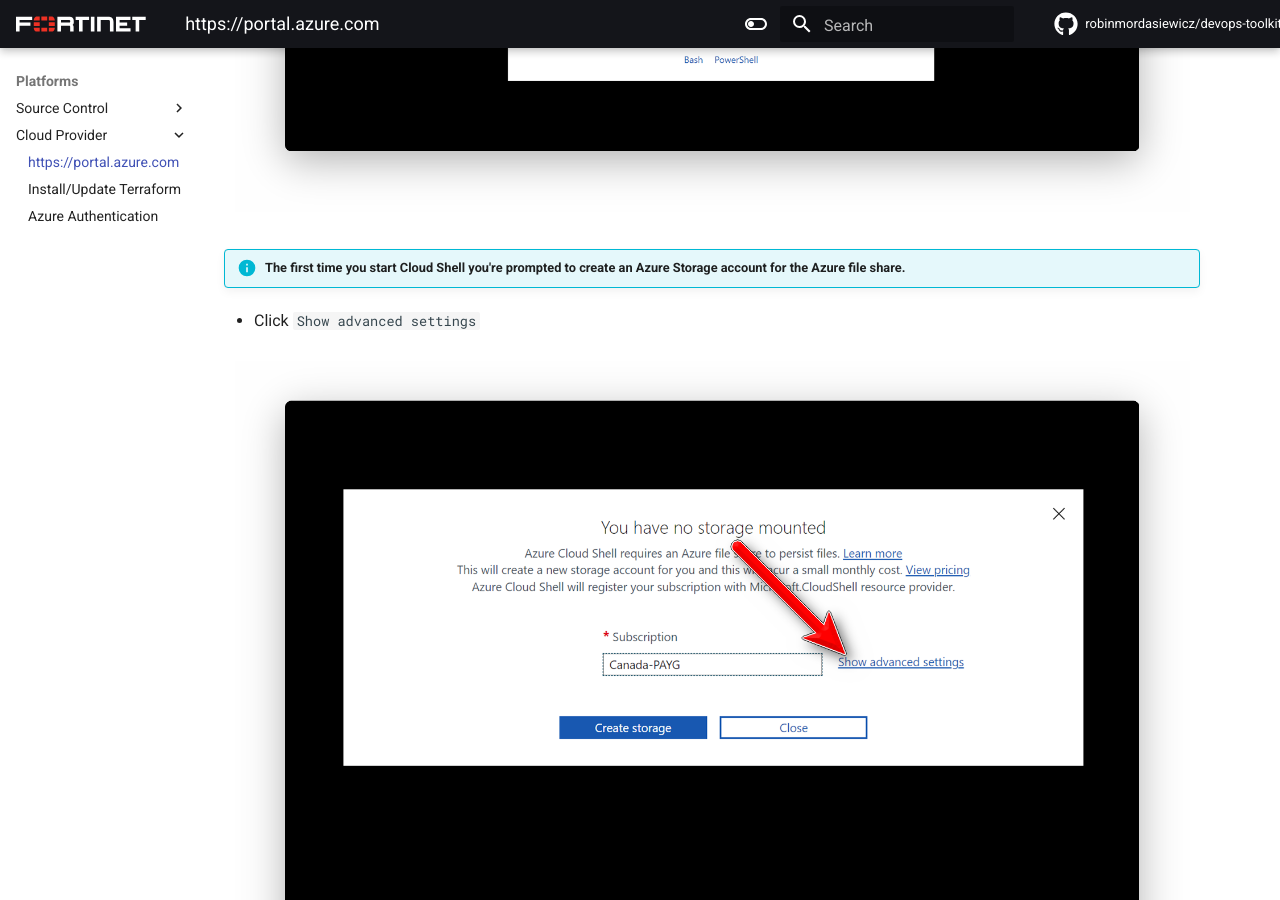
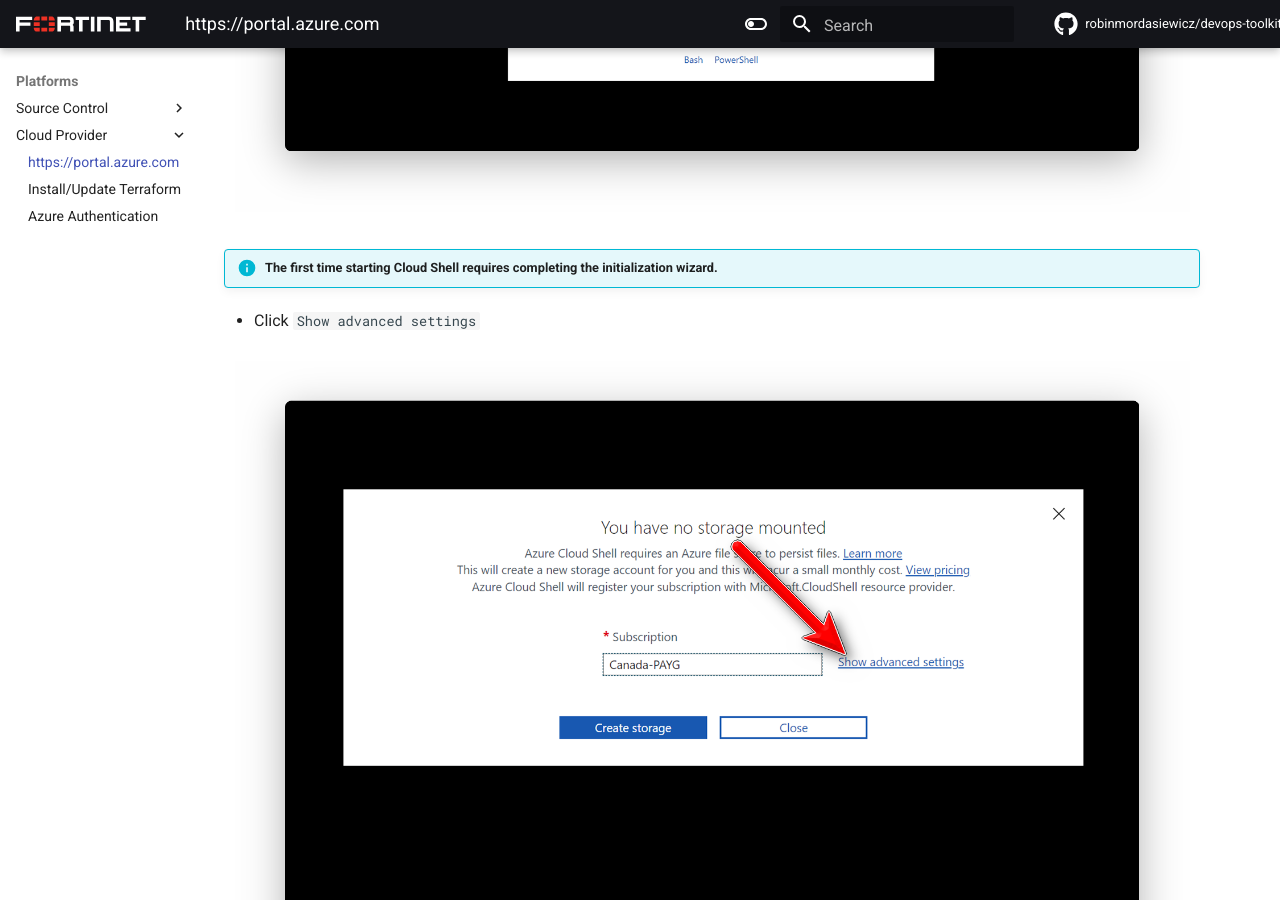
Before and after one commit to robinmordasiewicz/devops-toolkit, an MkDocs documentation site: the page built from docs/Azure-Cloud-Shell.md, in a window 1280 px wide and 900 px high, scrolled down 794 px. Built offline with MkDocs 1.6.1 and Material for MkDocs 9.7.7, drawn with Linux system fonts in a browser that asks for light colours; plug-ins that fetch from the network failed and are left out; comment, search, counter and statistics services are not loaded.

```diff
--- a/docs/Azure-Cloud-Shell.md
+++ b/docs/Azure-Cloud-Shell.md
@@ -8,7 +8,7 @@
 
 ![Screenshot showing how to start Azure Cloud Shell in the Azure portal.](img/azure-cloud-shell.png)
 
-!!! info "The first time you start Cloud Shell you're prompted to create an Azure Storage account for the Azure file share."
+!!! info "The first time starting Cloud Shell requires completing the initialization wizard."
 
 - Click `Show advanced settings`
 
```
Also changed, not shown: docs/azure-service-principal.md (added, +20 -0 lines), 4 other files.
